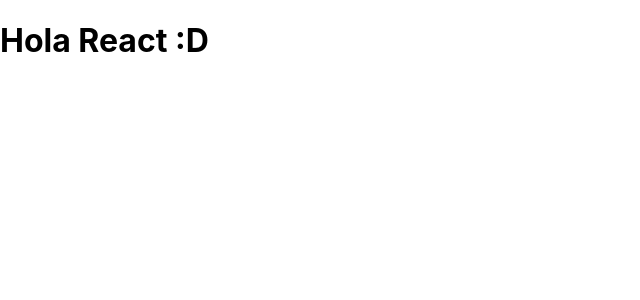
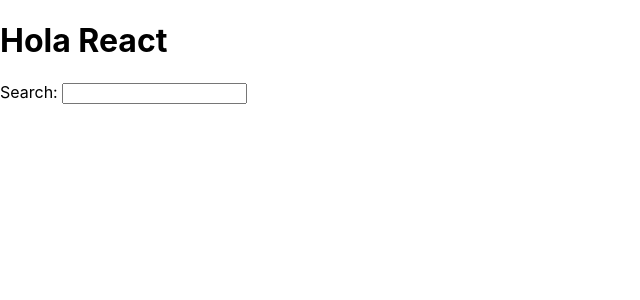
Before and after one commit to asaiapalacios/road-to-react-hacker-stories, a React (Create React App) app: page / in a window 1280 px wide. Shown: the top 300 px of the page, without its empty margins (0-640 px from the left). Built offline with nearby package versions, Linux system fonts and the light colour scheme.

Commit message:
Embed JavaScript in JSX

```diff
--- a/src/App.js
+++ b/src/App.js
@@ -1,11 +1,28 @@
 import * as React from "react";
 
-const title = "React";
+// Everything in curly braces in JSX can be used for Javascript. Examples below (2):
+
+// 1. JavaScript object displays in the App component
+// const welcome = {
+//   greeting: "Hi",
+//   title: "React",
+// };
+
+// 2. JavaScript function, when executed, displays in the App component
+function getTitle(title) {
+  return title;
+}
 
 function App() {
   return (
     <div>
-      <h1>Hola {title} :D</h1>
+      <h1>
+        {/* {welcome.greeting} {welcome.title} */}
+        Hola {getTitle("React")}
+      </h1>
+
+      <label htmlFor="search">Search: </label>
+      <input id="search" type="text" />
     </div>
   );
 }
```
